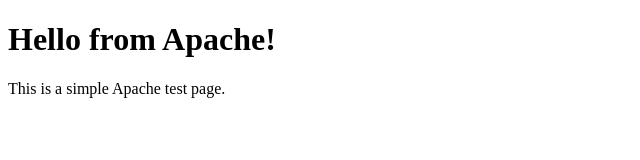
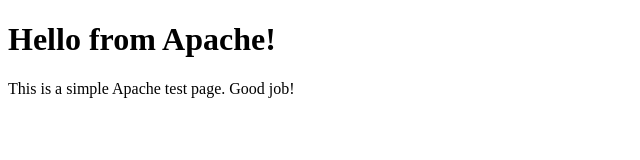
Before and after one commit to siguerts1/apache, a plain HTML site: page index.html in a window 1280 px wide. Shown: the full height of the page, 0-640 px from the left. Drawn offline with Linux system fonts and the light colour scheme.

Commit message:
added some text to intro page

```diff
--- a/index.html
+++ b/index.html
@@ -5,6 +5,6 @@
 </head>
 <body>
     <h1>Hello from Apache!</h1>
-    <p>This is a simple Apache test page.</p>
+    <p>This is a simple Apache test page. Good job!</p>
 </body>
 </html>
```
